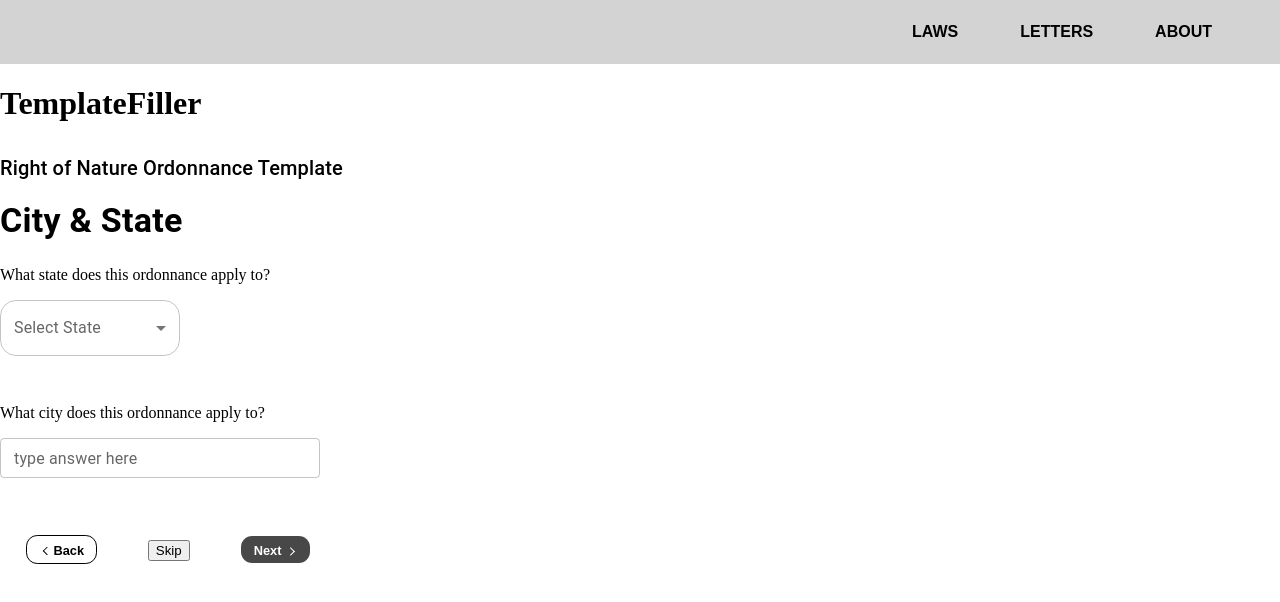
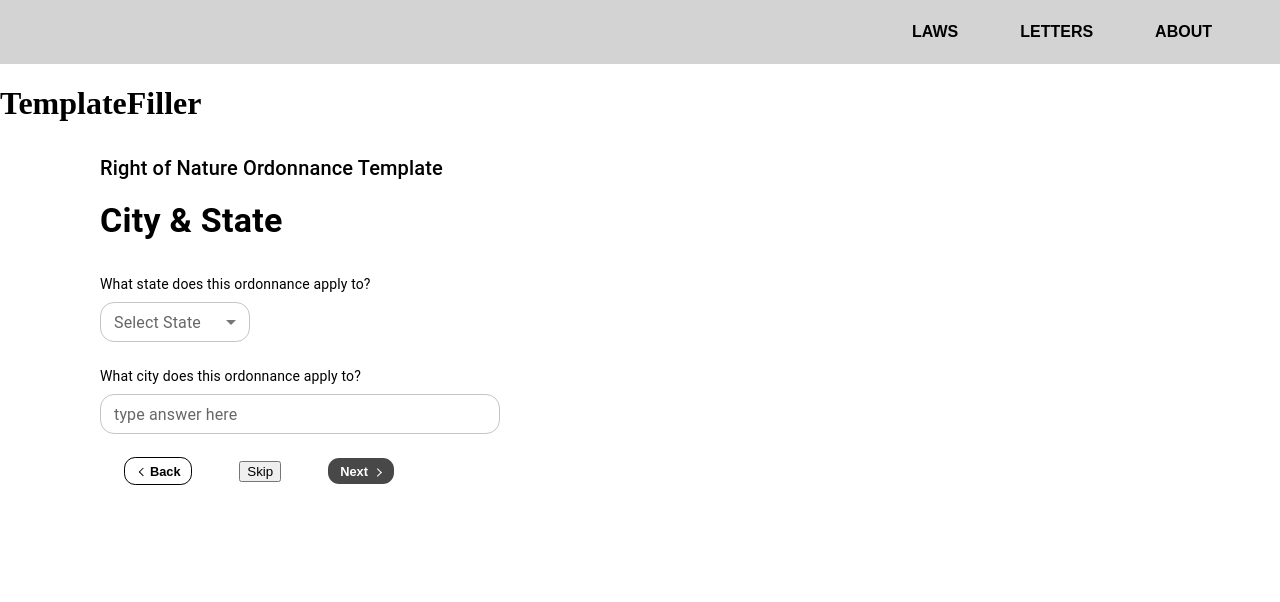
Before and after one commit to cornellh4i/earth-law-center, a React (Create React App) app in the folder client/: page /template-filler in a window 1280 px wide. Shown: the top 602 px of the page. Built offline with nearby package versions, Linux system fonts and the light colour scheme; no server answers.

Commit message:
finish styling component

```diff
--- a/client/src/components/QuestionAnswer/QuestionAnswer.css
+++ b/client/src/components/QuestionAnswer/QuestionAnswer.css
@@ -1,24 +1,9 @@
-/* .dropdown{
-    background-color: #fff;
-    border-color:#000;
-    border-width:0.05rem;
-    border-style:solid;
-    border-radius: 0.8rem;
-} */
 
-
-/* .select-state{
-    border-radius: 0.8rem;
-    width: 10rem;
-    height: 10rem;
-} */
-
-.question-items{
-    padding-bottom: 2em;
-
+.text-input .MuiOutlinedInput-root{
+    border-radius: 14px;
 }
 
-
-.state-dropdown{
-    width: 12rem;
+/* Gave this some margin so that we can see it as if the side bar was there. It is just for testing */
+.question-component{
+    margin-left: 100px;
 }
--- a/client/src/components/QuestionAnswer/QuestionAnswer.jsx
+++ b/client/src/components/QuestionAnswer/QuestionAnswer.jsx
@@ -2,9 +2,6 @@ import React, { useState } from 'react';
 import './QuestionAnswer.css';
 import Button from '../Button/Button';
 import Typography from '@mui/material/Typography';
-import { useTheme } from '@mui/material/styles';
-import OutlinedInput from '@mui/material/OutlinedInput';
-import InputLabel from '@mui/material/InputLabel';
 import MenuItem from '@mui/material/MenuItem';
 import FormControl from '@mui/material/FormControl';
 import Select from '@mui/material/Select';
@@ -50,25 +47,26 @@ const QuestionAnswer = (props) => {
   /** A component consisting of all questions from props.questions.
    * Note: question[0] = <input type> and question[1] = <question content> */
   const questionItems = props.questions.map((question) =>
-    <div className='question-items'>
+    <div>
       {/* Question component */}
-      <p>{question[1]}</p>
+      <Typography pt={3} pb={1} variant='body2'>{question[1]}</Typography>
 
       {/* Text input answer component */}
       {question[0] === "text input" &&
-        <div>
-          <TextField type="text" name={question[1]} value={inputs[question[1]] || ""} label= 'type answer here'
-           sx = {{border:'gray', width: '40ch'}} size = 'small' onChange={handleChange} />
-        </div>
+        <Box>
+          <TextField className='text-input' name={question[1]} value={inputs[question[1]] || ""}
+          label= 'type answer here' sx = {{border:'gray', width: '50ch'}}
+          size = 'small' onChange={handleChange} />
+        </Box>
       }
 
       {/* States dropdown select answer component */}
       {question[0] === "states dropdown select" &&
         <Box>
-          <FormControl className='state-dropdown'>
-            <InputLabel id = 'select-state'>Select State</InputLabel>
-            <Select labelId = 'select-state' name={question[1]} value={inputs[question[1]] || ""} onChange={handleChange}
-            label = 'Select State' variant='outlined' sx = {{borderRadius:'16px', width:'20ch'}}>
+          <FormControl>
+            <TextField select className= 'text-input' name={question[1]}
+            value={inputs[question[1]] || ""} onChange={handleChange}
+            label = 'Select State' size='small' variant='outlined' sx = {{width:150}}>
               <MenuItem value="Alabama">Alabama</MenuItem>
               <MenuItem value="Alaska">Alaska</MenuItem>
               <MenuItem value="Arizona">Arizona</MenuItem>
@@ -124,7 +122,7 @@ const QuestionAnswer = (props) => {
               <MenuItem value="West Virginia">West Virginia</MenuItem>
               <MenuItem value="Wisconsin">Wisconsin</MenuItem>
               <MenuItem value="Wyoming">Wyoming</MenuItem>
-            </Select>
+            </TextField>
           </FormControl>
         </Box>
       }
@@ -132,7 +130,7 @@ const QuestionAnswer = (props) => {
   )
 
   return (
-    // The div wrapping the entire component is yet to be styled. It's className is <question-component>
+    // The div wrapping the entire component. It's className is <question-component>
     <div className='question-component'>
       <Typography pt={1} pb={1} variant='h6'>{props.title}</Typography>
       <Typography pt={1} pb={1} variant='h4' sx={{ fontWeight: 'bold' }}>{props.field}</Typography>
```
